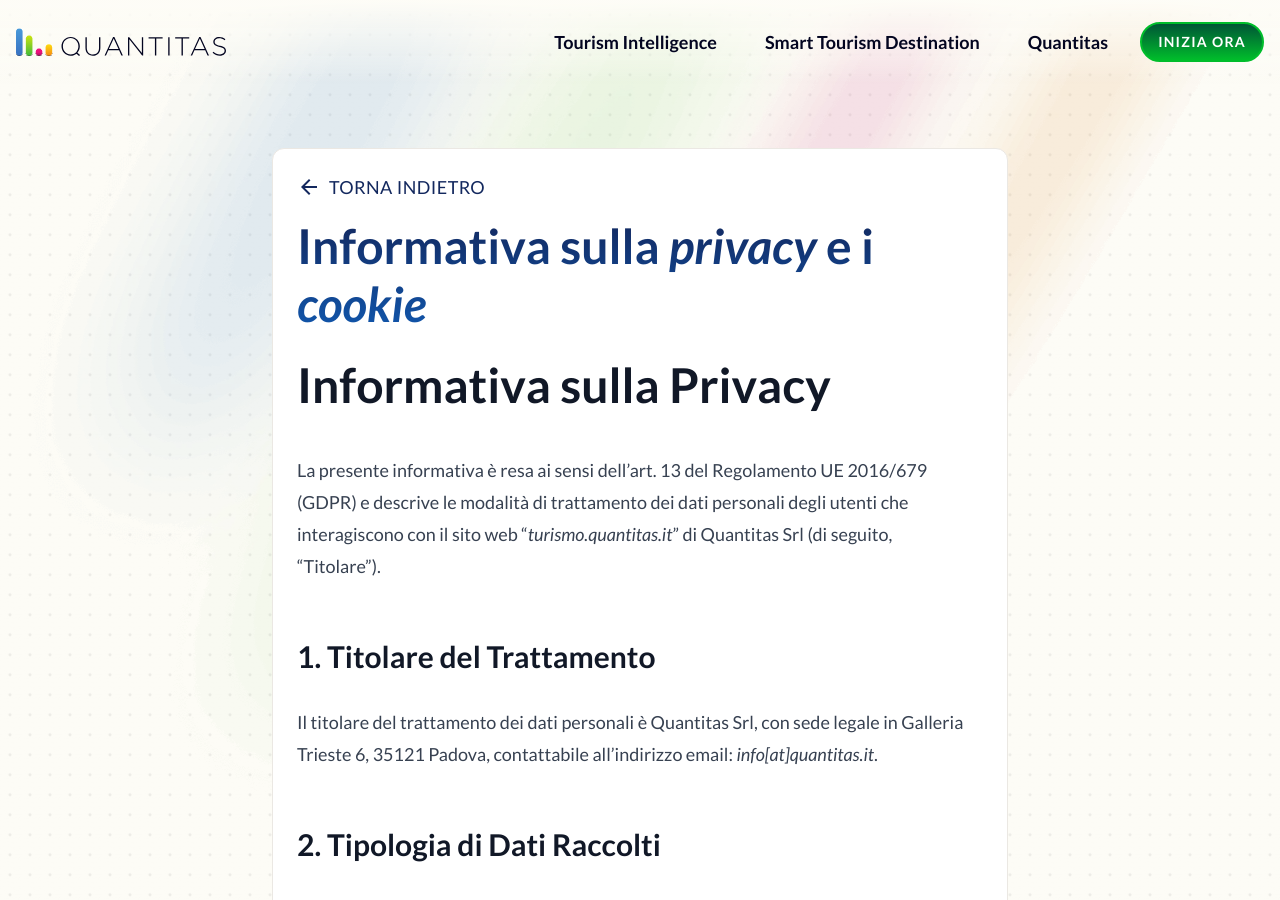
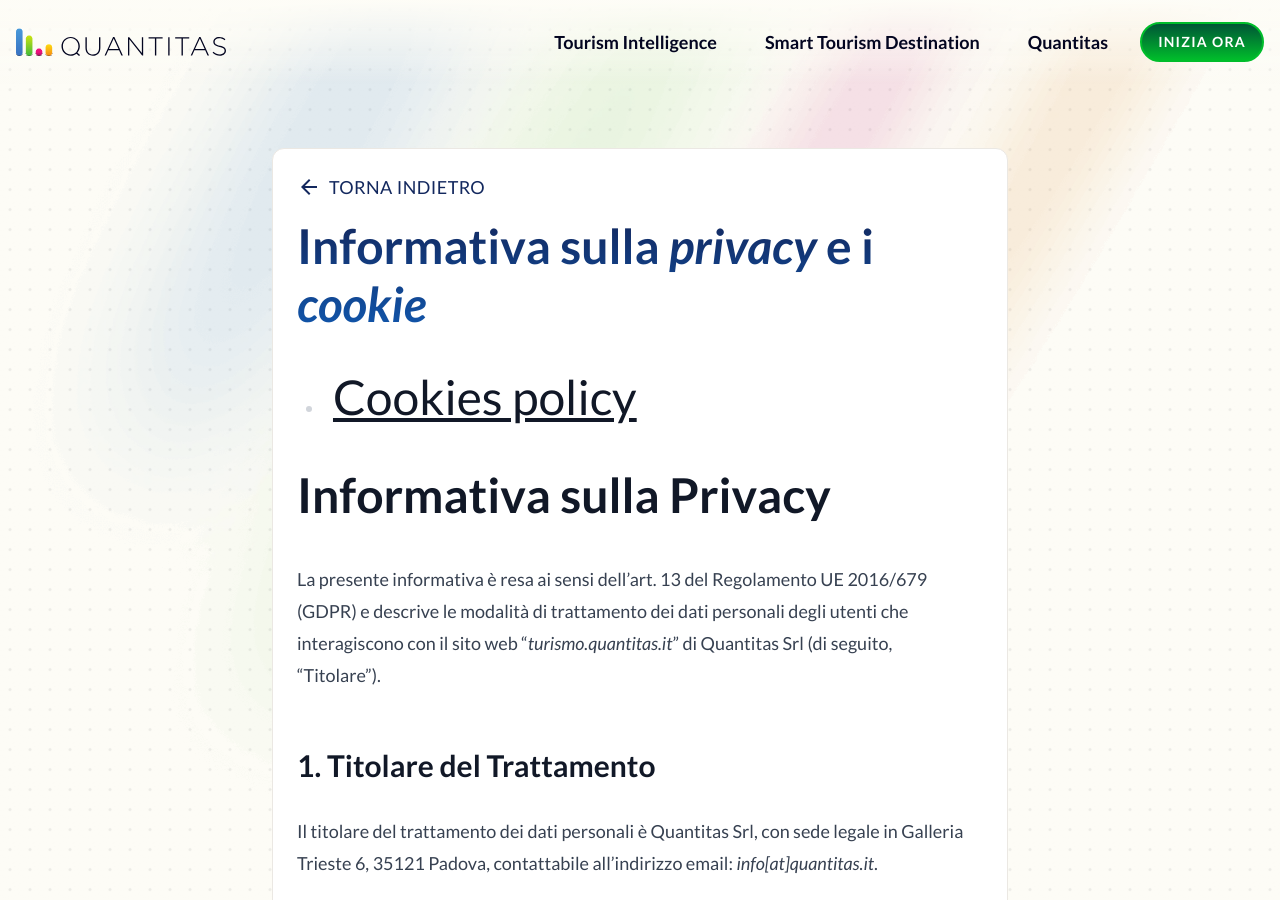
Before and after one commit to Quantitas-srl-org/tourism_promo, a Jekyll site: the page built from privacy.markdown, in a window 1280 px wide and 900 px high. Built offline with Jekyll 4.4.1, drawn with Linux system fonts in a browser that asks for light colours; some web fonts are replaced; some of the changed text lies outside the part shown.

```diff
--- a/privacy.markdown
+++ b/privacy.markdown
@@ -4,6 +4,10 @@ title: Informativa sulla privacy e i cookie
 page-title: Informativa sulla <em>privacy</em> e i <em>cookie</em>
 meta_description: Trattamento dei dati e elenco dei cookies.
 ---
+
+- # [Cookies policy](#Cookies-policy)
+
+
 
 # Informativa sulla Privacy
 
@@ -75,7 +79,7 @@ Il Titolare si riserva il diritto di apportare modifiche alla presente informati
 
 Se hai domande o necessiti di ulteriori informazioni in merito al trattamento dei tuoi dati personali, non esitare a contattarci all’indirizzo email *info[at]quantitas.it*.
 
-# Cookie Policy
+# [Cookie Policy]
 
 La presente Cookie Policy è redatta in conformità al Regolamento UE 2016/679 (GDPR) e descrive l’utilizzo dei cookie sul sito web di Quantitas Srl (di seguito, “Titolare”). La presente informativa ha lo scopo di spiegare cosa sono i cookie, quali vengono utilizzati, e come gestirli.
 
```
